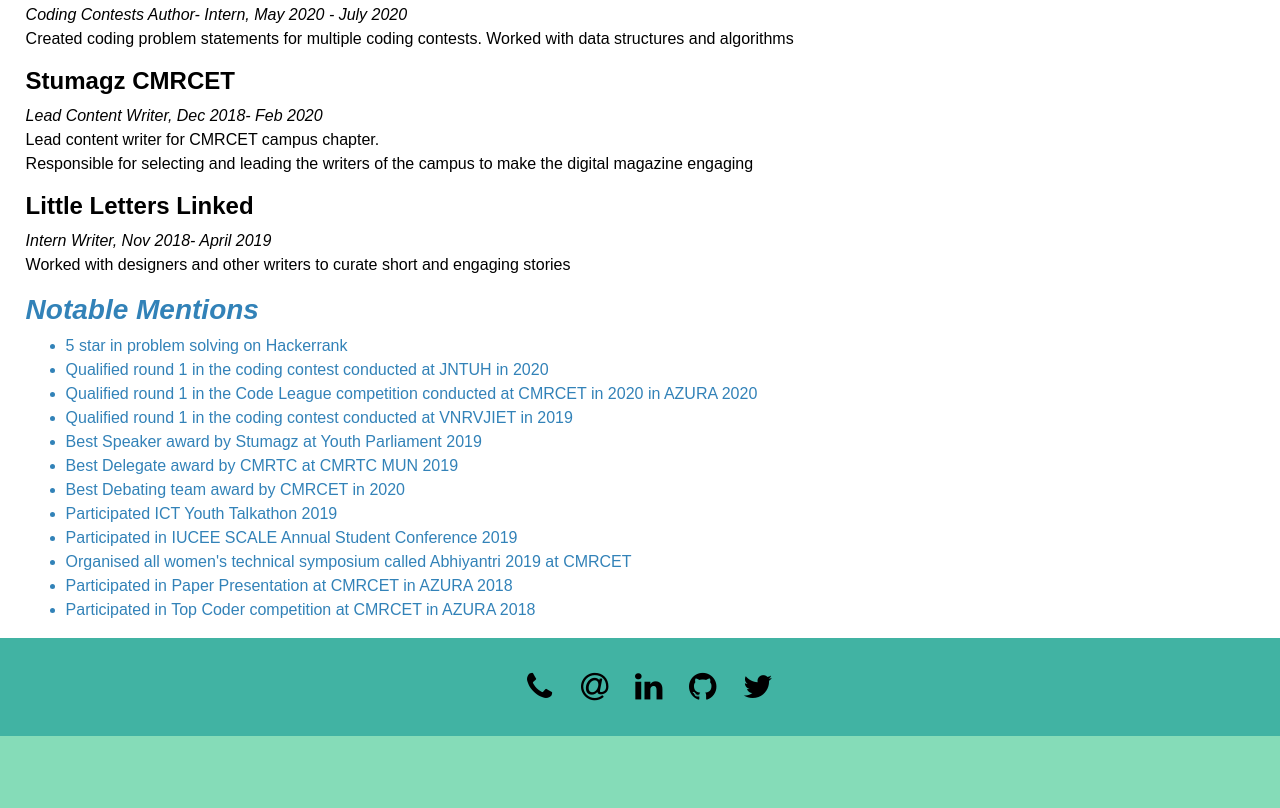
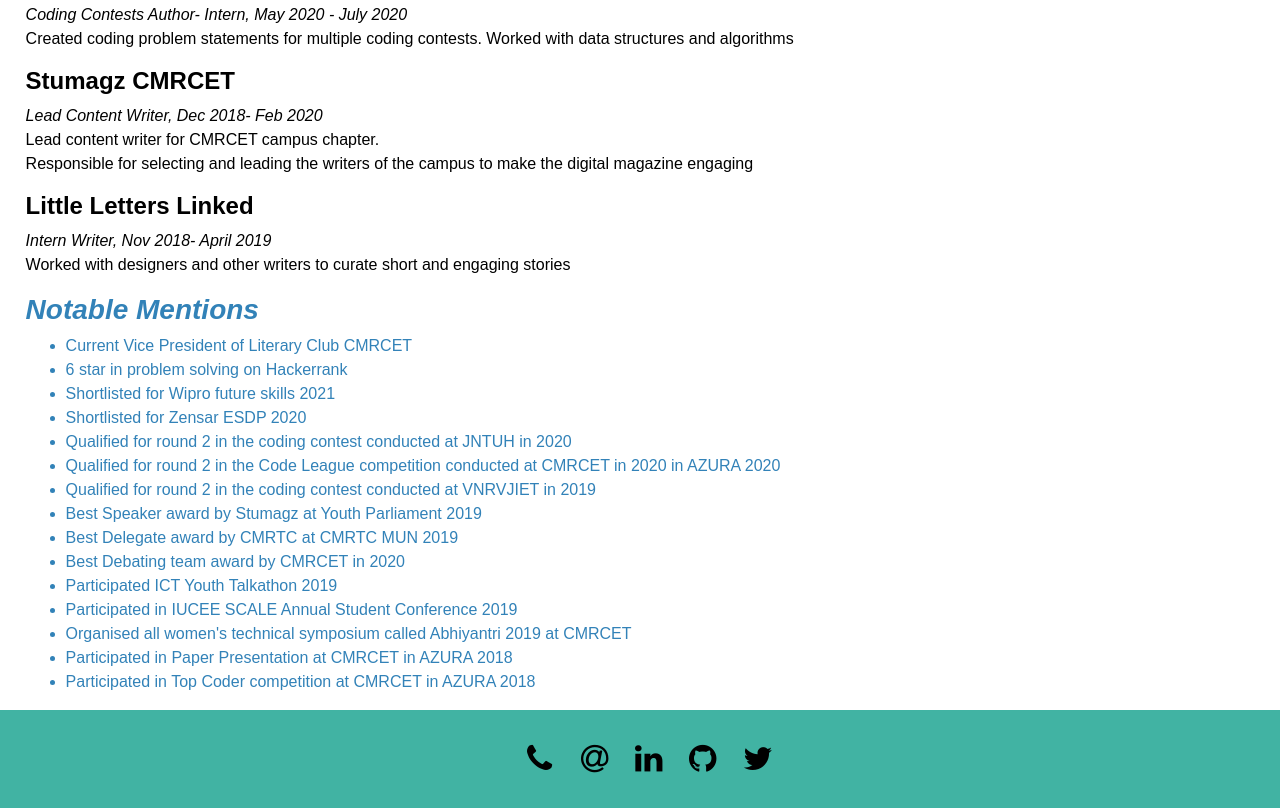
Before and after one commit to SahithiSiripuram/NewPortfolio, a website: page frontend/home.html in a window 1280 px wide. Shown: the part 1293-2101 px from the top of the page. Before the commit the page ends 2029 px from the top, so only its background shows below. Drawn offline with nearby package versions, Linux system fonts and the light colour scheme; a web font is replaced by a local one.

Commit message:
Update home.html

```diff
--- a/frontend/home.html
+++ b/frontend/home.html
@@ -114,10 +114,13 @@
             <div class="b2">
                 <h3 class="head"><b><i>Notable Mentions</i></b></h3>
                 <ul>
-                    <li>5 star in problem solving on Hackerrank</li>
-                    <li>Qualified round 1 in the coding contest conducted at JNTUH in 2020</li>
-                    <li>Qualified round 1 in the Code League competition conducted at CMRCET in 2020 in AZURA 2020</li>
-                    <li>Qualified round 1 in the coding contest conducted at VNRVJIET in 2019</li>
+                    <li>Current Vice President of Literary Club CMRCET</li>
+                    <li>6 star in problem solving on Hackerrank</li>
+                    <li>Shortlisted for Wipro future skills 2021</li>
+                    <li>Shortlisted for Zensar ESDP 2020</li>
+                    <li>Qualified for round 2 in the coding contest conducted at JNTUH in 2020</li>
+                    <li>Qualified for round 2 in the Code League competition conducted at CMRCET in 2020 in AZURA 2020</li>
+                    <li>Qualified for round 2 in the coding contest conducted at VNRVJIET in 2019</li>
                     <li>Best Speaker award by Stumagz at Youth Parliament 2019</li>
                     <li>Best Delegate award by CMRTC at CMRTC MUN 2019</li>
                     <li>Best Debating team award by CMRCET in 2020</li>
```
